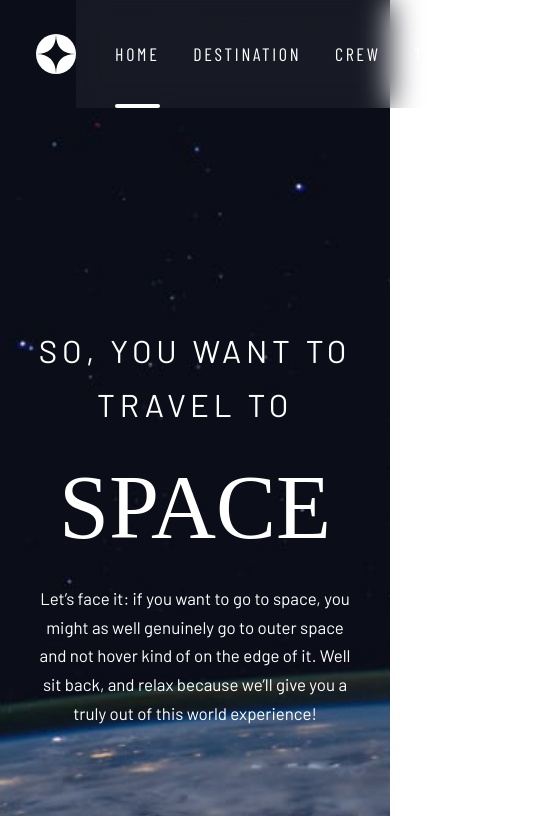
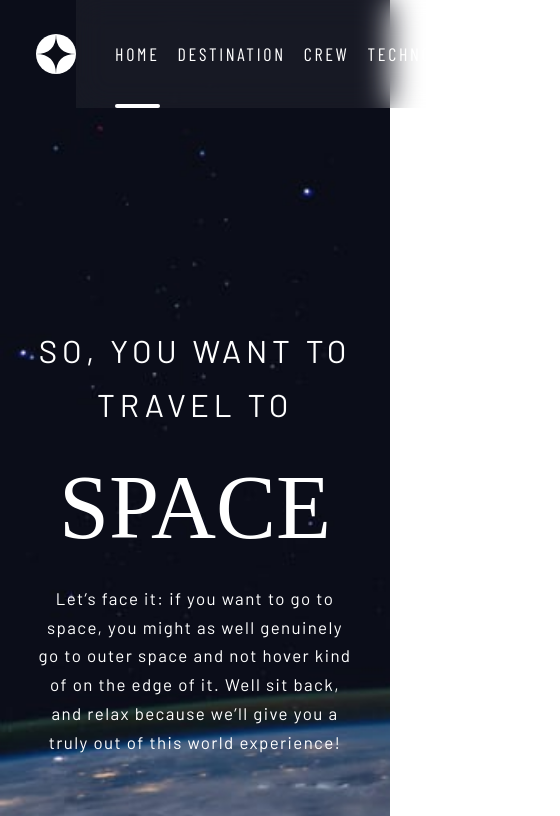
Before and after one commit to BParadowski/space_tourism, a React (Vite) app: page / in a window 390 px wide. Shown: the top 816 px of the page, 560 px wide, since content can reach past the window. Built offline with nearby package versions, Linux system fonts and the light colour scheme; a web font is replaced by a local one.

Commit message:
Add tablet layout for navbar

```diff
--- a/src/Navbar.tsx
+++ b/src/Navbar.tsx
@@ -80,7 +80,7 @@ const headerStyle = css`
       height: 6rem;
       margin: 0;
       display: flex;
-      gap: clamp(1rem, 4vw + 1rem, 6rem);
+      gap: clamp(1rem, 4vw, 6rem);
       align-items: center;
       padding-inline: clamp(0.5rem, 10vw, 10rem);
 
--- a/src/pages/Home.tsx
+++ b/src/pages/Home.tsx
@@ -44,6 +44,7 @@ const homeStyle = css`
 
   p {
     font-family: var(--ff-sans-normal);
+    letter-spacing: 1.4px;
   }
 
   @media (min-width: 600px) {
```
